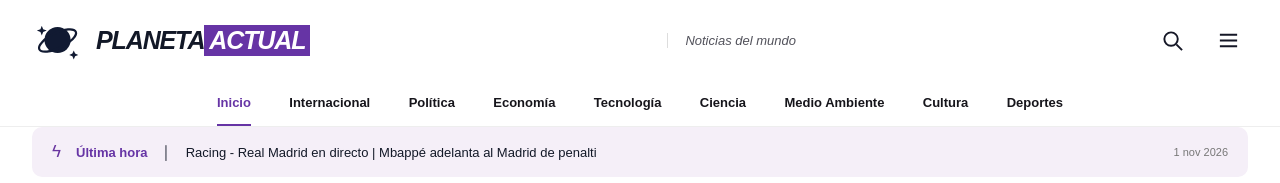
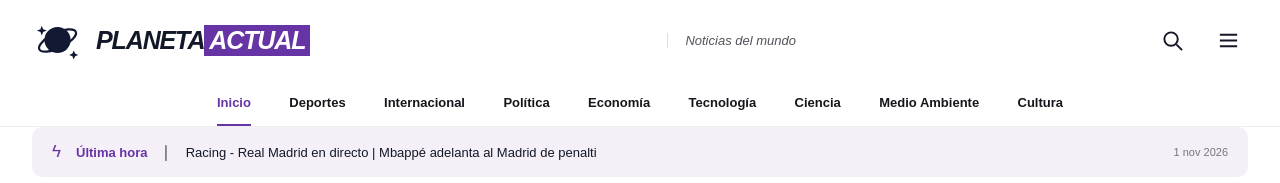
Before and after one commit to MySugarbooo/planeta-actual, a plain HTML site: page index.html in a window 1280 px wide. Shown: the top 183 px of the page. Drawn offline with Linux system fonts and the light colour scheme.

Commit message:
Mover Deportes al inicio y enlazar favicon

```diff
--- a/index.html
+++ b/index.html
@@ -1,6 +1,6 @@
 <!DOCTYPE html>
 <html lang="es"><head><meta charset="UTF-8"><meta name="viewport" content="width=device-width,initial-scale=1">
-<meta name="theme-color" content="#ffffff"><meta name="description" content="Planeta Actual: noticias internacionales con fotografías, resúmenes y enlaces a las fuentes originales.">
+<meta name="theme-color" content="#ffffff"><link rel="icon" type="image/svg+xml" href="./favicon.svg"><link rel="shortcut icon" href="./favicon.svg"><meta name="description" content="Planeta Actual: noticias internacionales con fotografías, resúmenes y enlaces a las fuentes originales.">
 <title>Planeta Actual | Noticias del mundo</title>
 <style>
 :root{--ink:#121827;--purple:#6634a5;--muted:#6a6d75;--line:#e9e5ed;--soft:#f6f0fa}
@@ -24,7 +24,7 @@ main{padding-top:22px}.breaking{display:flex;align-items:center;gap:15px;backgro
 </main><footer class="footer"><div class="wrap">© Planeta Actual · Información internacional basada en medios enlazados. Las imágenes proceden de los enlaces de origen cuando están disponibles. Las imágenes no verificadas se señalan como representativas. Los resúmenes automatizados requieren revisión editorial.</div></footer>
 <script src="data/news-data.js"></script><script>
 const all=(window.PLANETA_NEWS||[]).filter(n=>n.title&&/^https:\/\//.test(n.url));let category='Inicio';
-const cats=['Inicio','Internacional','Política','Economía','Tecnología','Ciencia','Medio Ambiente','Cultura','Deportes'];
+const cats=['Inicio','Deportes','Internacional','Política','Economía','Tecnología','Ciencia','Medio Ambiente','Cultura'];
 const esc=s=>String(s??'').replace(/[&<>"']/g,c=>({'&':'&amp;','<':'&lt;','>':'&gt;','"':'&quot;',"'":'&#39;'}[c]));
 const safeURL=u=>/^https:\/\//.test(String(u||''))?esc(u):'';
 const niceDate=s=>{let d=new Date(s);return isNaN(d)?'':d.toLocaleDateString('es-MX',{day:'numeric',month:'short',year:'numeric'})};
```
